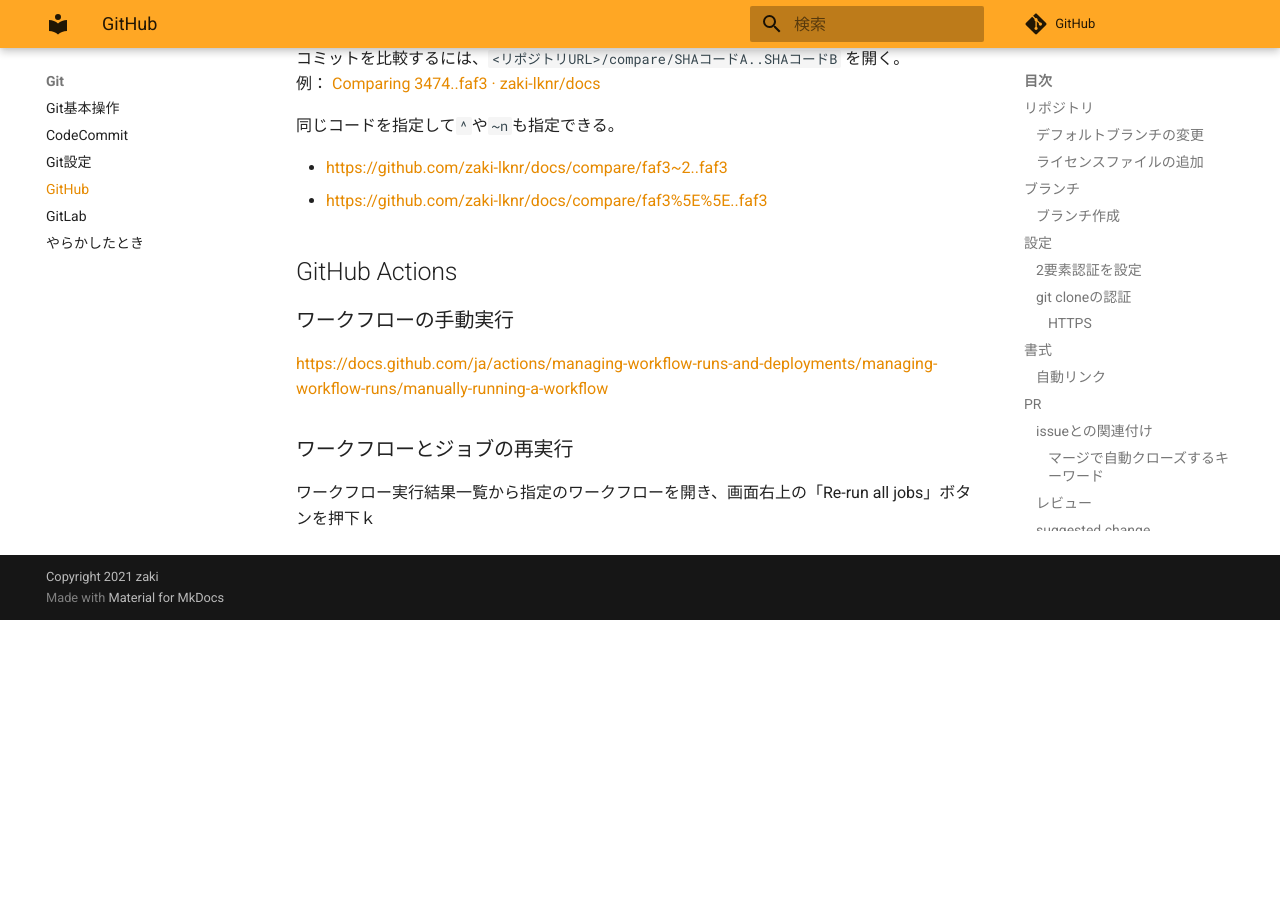
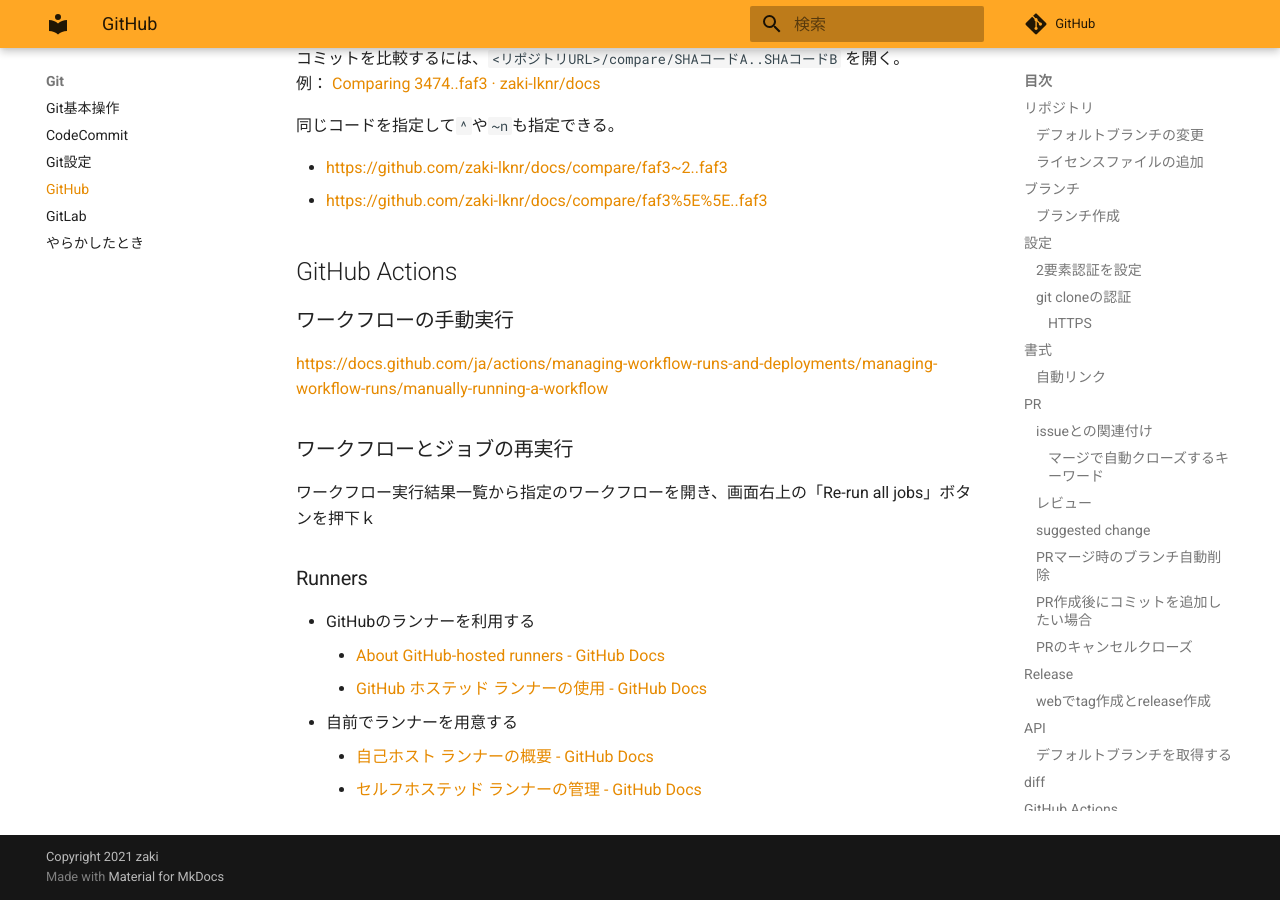
Before and after one commit to zaki-lknr/docs, an MkDocs documentation site: the page built from docs/Git/github.md, in a window 1280 px wide and 900 px high, scrolled down 4184 px. Built offline with MkDocs 1.6.1 and Material for MkDocs 9.7.7, drawn with Linux system fonts in a browser that asks for light colours; comment, search, counter and statistics services are not loaded; before the commit the page ends 4804 px from its top, so only the background shows below that.

Commit message:
add: git/github: Runnersの情報リンク

```diff
--- a/docs/Git/github.md
+++ b/docs/Git/github.md
@@ -171,3 +171,12 @@ $ curl https://api.github.com/repos/netbox-community/ansible_modules
 ### ワークフローとジョブの再実行
 
 ワークフロー実行結果一覧から指定のワークフローを開き、画面右上の「Re-run all jobs」ボタンを押下ｋ
+
+### Runners
+
+- GitHubのランナーを利用する
+    - [About GitHub-hosted runners - GitHub Docs](https://docs.github.com/ja/actions/concepts/runners/about-github-hosted-runners)
+    - [GitHub ホステッド ランナーの使用 - GitHub Docs](https://docs.github.com/ja/actions/how-tos/using-github-hosted-runners)
+- 自前でランナーを用意する
+    - [自己ホスト ランナーの概要 - GitHub Docs](https://docs.github.com/ja/actions/concepts/runners/about-self-hosted-runners)
+    - [セルフホステッド ランナーの管理 - GitHub Docs](https://docs.github.com/ja/actions/how-tos/hosting-your-own-runners/managing-self-hosted-runners)
```
